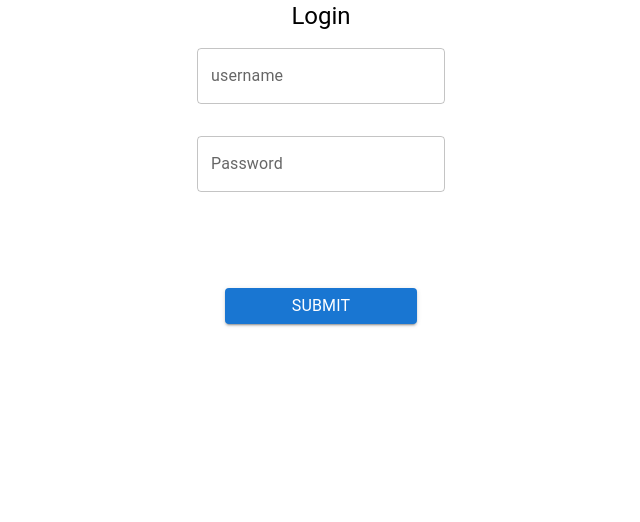
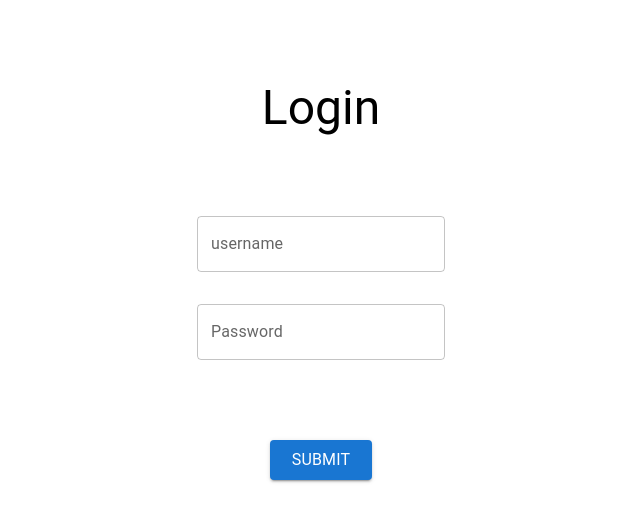
Before and after one commit to vanshanand34/Stock-monitor, a React (Create React App) app in the folder stockmonitor/frontend/: page /login in a window 1280 px wide. Shown: the top 522 px of the page, without its empty margins (319-959 px from the left). Built offline with nearby package versions, Linux system fonts and the light colour scheme.

Commit message:
fix: Formatted code and added error message display

```diff
--- a/stockmonitor/frontend/src/login.tsx
+++ b/stockmonitor/frontend/src/login.tsx
@@ -1,54 +1,79 @@
 import axios from 'axios';
-import React , { useEffect , useState } from 'react';
-import { Box ,Typography , TextField , Button} from '@mui/material';
+import React, { useEffect, useState } from 'react';
+import { Box, Typography, TextField, Button, Alert } from '@mui/material';
 import { LoginForm } from './stock';
 import { useNavigate } from 'react-router-dom';
 import api from './api.tsx';
 
 const LoginPage: React.FC = () => {
     const navigate = useNavigate()
+
     const [formData, setFormData] = useState<LoginForm>({
         password: '',
         username: ''
     });
+    const [error, setError] = useState("");
+
+
     const handleChange = (event: React.ChangeEvent<HTMLInputElement | HTMLTextAreaElement>) => {
         setFormData({ ...formData, [event.target.name]: event.target.value });
     };
-    const handleSubmit =  async (event: React.FormEvent<HTMLFormElement>) => {
+
+    const handleSubmit = async (event: React.FormEvent<HTMLFormElement>) => {
         event.preventDefault(); // Prevent default form submission
-            const fetchdata = async ()=>{
-                try{
-                    const response = await api.post("http://127.0.0.1:8000/stock/login",formData);
-                    const data = response.data ;
+
+        try {
+            const response = await api.post("http://127.0.0.1:8000/stock/login", formData);
+            const data = response.data;
             console.log(data);
-                    if(data['token']){
-                        localStorage.setItem('token',data['token']);
-                        localStorage.setItem('authenticated',"true");
+            if (!data.status || !data['token']) {
+                setError("Invalid username or password");
+                localStorage.setItem('authenticated', 'false');
+                return;
+            }
+
+            setError("");
+            localStorage.setItem('token', data['token']);
+            localStorage.setItem('authenticated', "true");
             navigate('/')
-                    }else{
-                        navigate('/login')
-                        localStorage.setItem('authenticated','false');
+
+        } catch (err) {
+            console.error("Error : ", err);
+            setError(err);
         }
-                }catch(err){
-                    console.log("Error : ",err);
-                }
-            }
-            fetchdata();
     };
+
     return (
         <div>
             <Box component="form" onSubmit={handleSubmit} sx={{ display: 'flex', flexDirection: 'column', alignItems: 'center' }}>
-            <Typography variant="h5" sx={{ mb: 2 }}>
+                {
+                    error &&
+                    <Box
+                        paddingY={4}
+                        paddingX={2}
+                        display={'flex'}
+                        justifyContent={'end'}
+                        width={'90%'}
+                    >
+                        <Alert variant="filled" severity="error" onClose={() => setError("")} >
+                            {error}
+                        </Alert>
+                    </Box>
+                }
+                <Typography variant="h3" sx={{ py: 10 }}>
                     Login
                 </Typography>
+                <Box>
                     <TextField
                         label="username"
                         name="username"
                         type="text"
                         value={formData.username}
                         onChange={handleChange}
-                sx={{mb:4}}
+                        sx={{ mb: 4 }}
                     />
+                </Box>
+                <Box>
                     <TextField
                         label="Password"
                         name="password"
@@ -56,15 +81,21 @@ const LoginPage: React.FC = () => {
                         value={formData.password}
                         onChange={handleChange}
                     ></TextField>
+                </Box>
+                <Box paddingTop={10}>
                     <Button
-            type = "submit"
-            color = "primary"
-            variant = "contained"
+                        type="submit"
+                        color="primary"
+                        variant="contained"
                         name="Submit"
-            sx={{ width:'15%' ,mt:12}}>
+                        sx={{ width: '100%' }}
+                        size='large'
+                    >
                         <Typography component="span" display="inline">Submit</Typography>
                     </Button>
                 </Box>
+            </Box>
+
         </div>
     )
 
```
Lines whose indentation alone changed are shown as unchanged.
